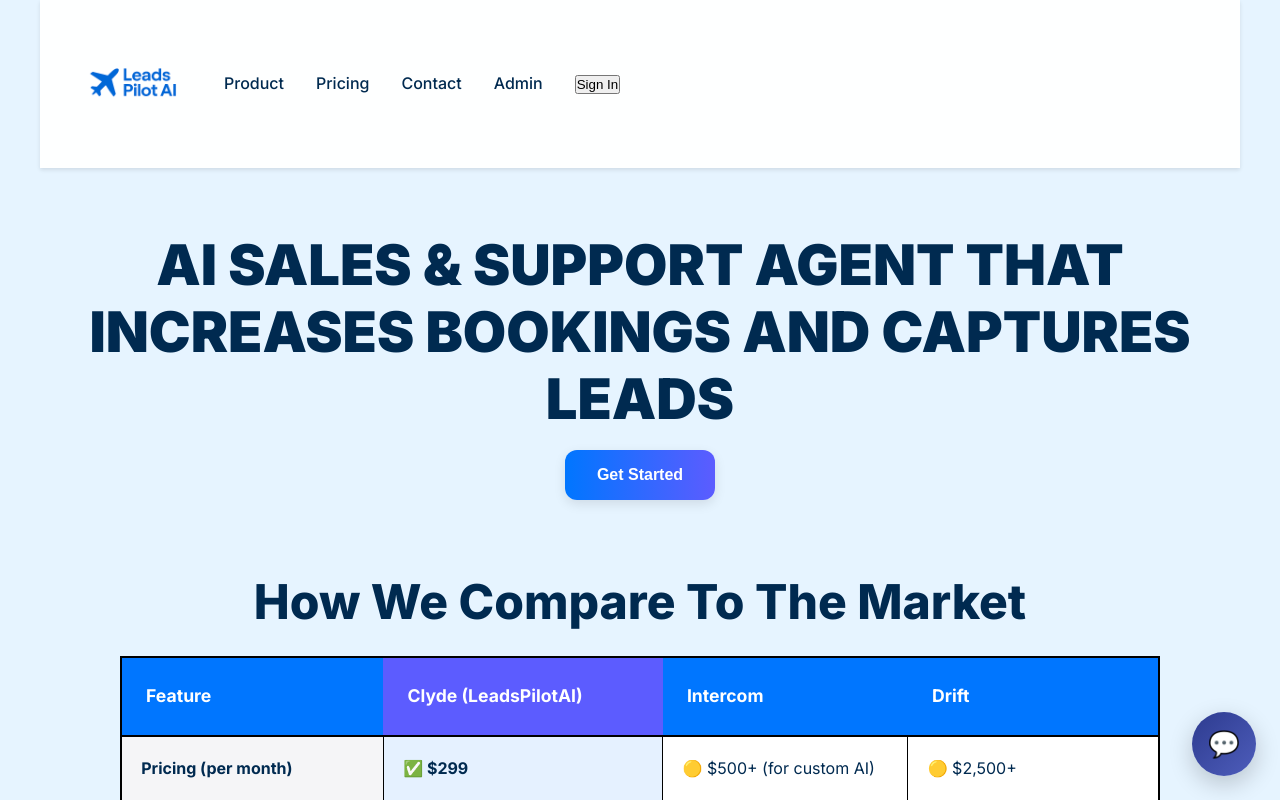
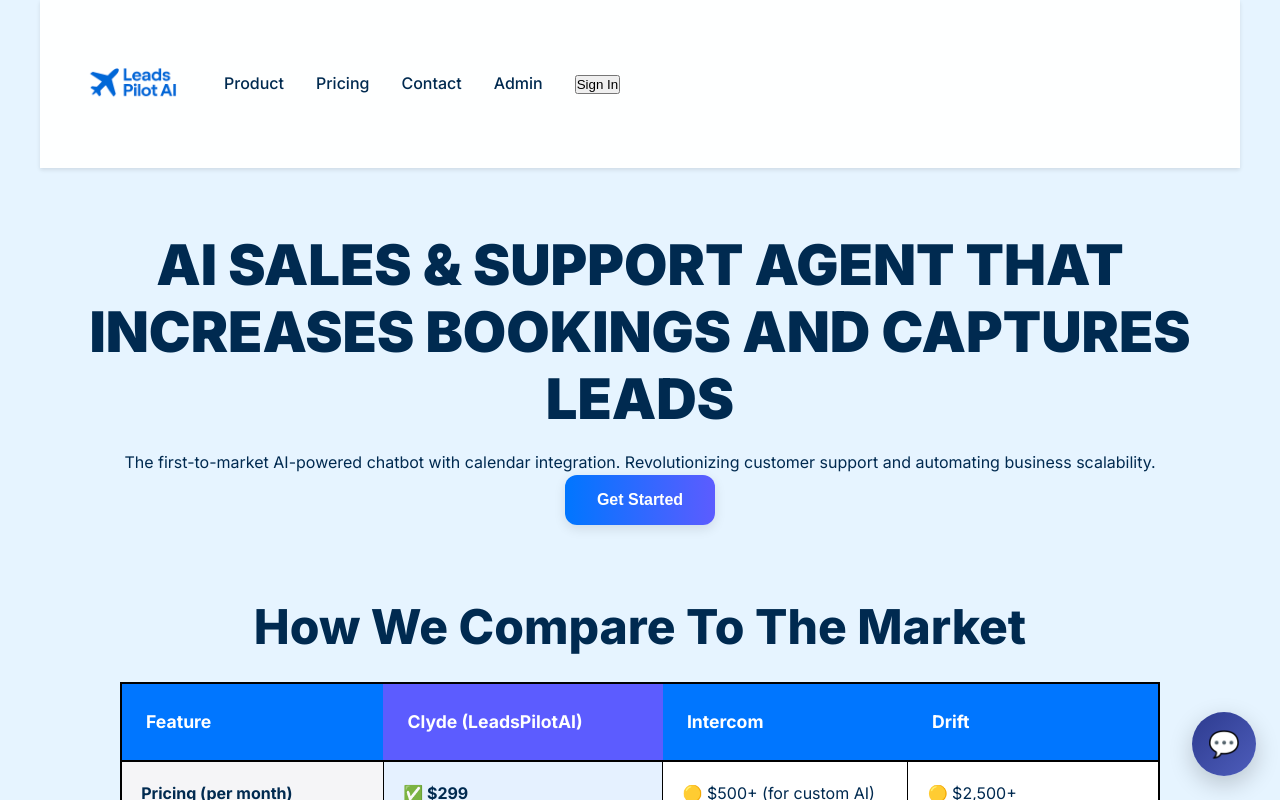
Before and after one commit to palmer95/LeadsPilotAi-Site, a Next.js app: page / in a window 1280 px wide. Shown: the top 800 px of the page. Built offline with nearby package versions, Linux system fonts and the light colour scheme.

Commit message:
fix: headline

```diff
--- a/src/app/page.tsx
+++ b/src/app/page.tsx
@@ -10,6 +10,12 @@ export default function Home() {
           <h1 className="hero-title">
             AI SALES & SUPPORT AGENT THAT INCREASES BOOKINGS AND CAPTURES LEADS
           </h1>
+
+          <p>
+            The first-to-market AI-powered chatbot with calendar integration.
+            Revolutionizing customer support and automating business
+            scalability.
+          </p>
 
           <div className="hero-cta">
             <Link href="/contact">
```
